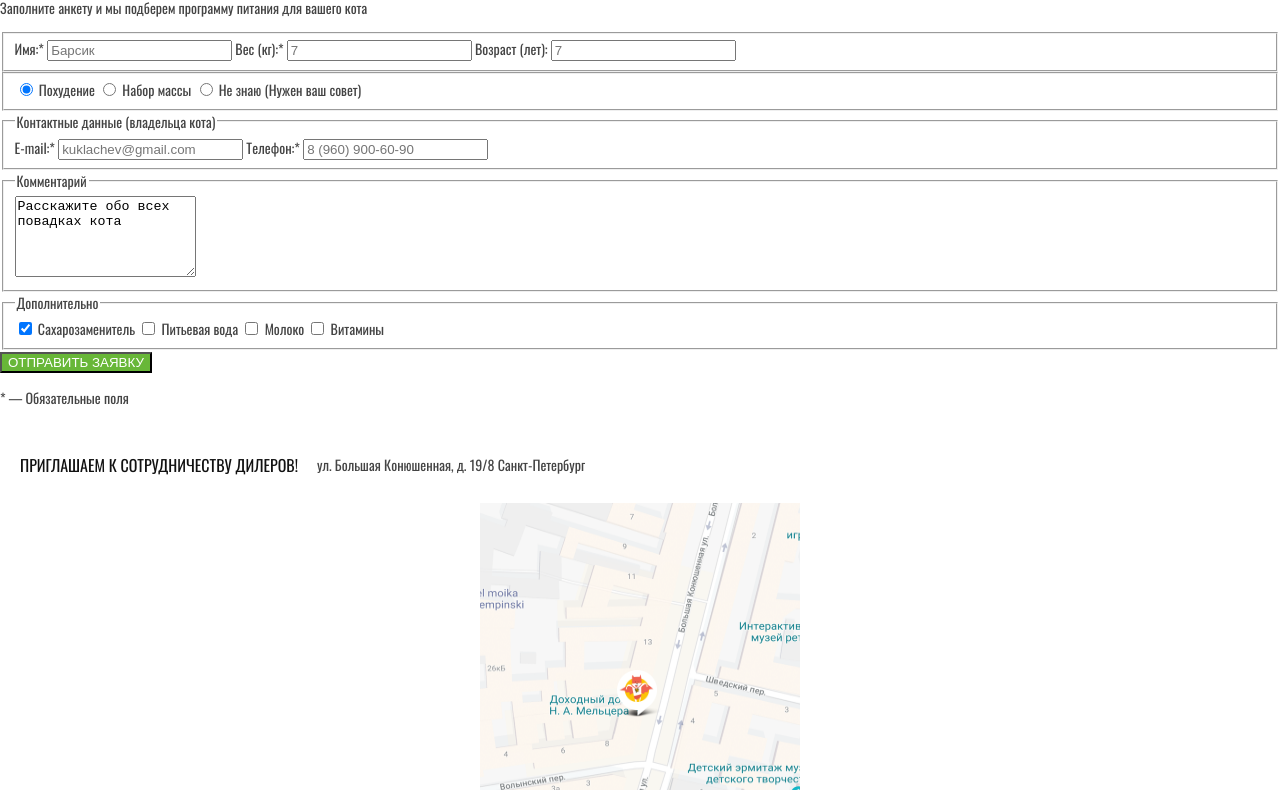
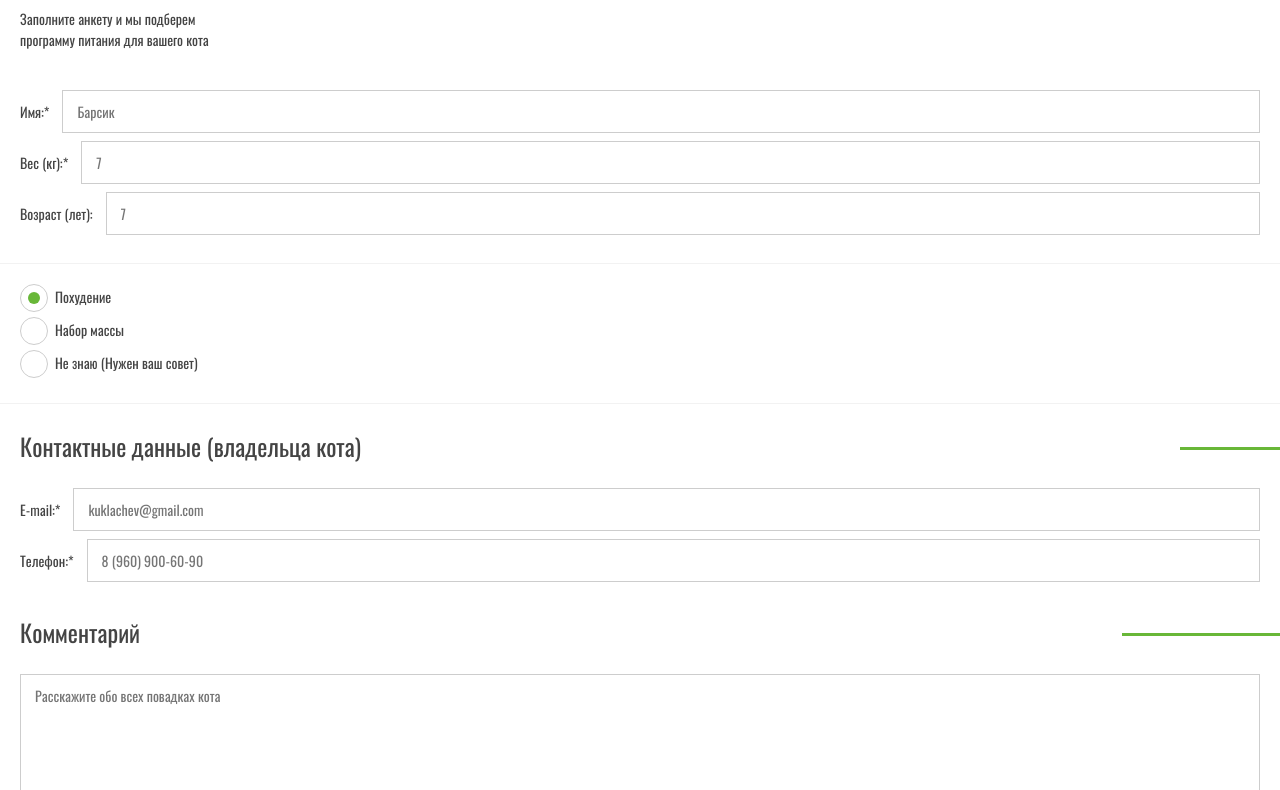
Before and after one commit to AlexanderLevenskikh/148026-cat-energy-19, a website: page source/form.html in a window 1280 px wide. Shown: the part 141-931 px from the top of the page. Drawn offline with nearby package versions, Linux system fonts and the light colour scheme; files that its build step writes are made by us from their sources.

Commit message:
Завершаем вёрстку с препроцессором (формы)

```diff
--- a/source/form.html
+++ b/source/form.html
@@ -41,9 +41,10 @@
       <form class="form" action="https://echo.htmlacademy.ru" method="post">
         <p class="form__action">Заполните анкету и мы подберем программу питания для вашего кота</p>
 
-        <fieldset class="form__fieldset form__cat-info">
+        <fieldset class="form__fieldset form__fieldset--bordered form__cat-info">
           <legend class="visually-hidden">Информация про кота</legend>
 
+          <div class="form__row">
             <label for="cat-name" class="form__label">Имя:*</label>
             <input
               type="text"
@@ -51,9 +52,11 @@
               name="cat-name"
               placeholder="Барсик"
               required
-            class="input"
+              class="input form__input"
             >
+          </div>
 
+          <div class="form__row">
             <label for="cat-weight" class="form__label">Вес (кг):*</label>
             <input
               type="number"
@@ -61,121 +64,165 @@
               name="cat-weight"
               placeholder="7"
               required
-            class="input"
+              class="input form__input"
             >
+          </div>
 
+          <div class="form__row">
             <label for="cat-age" class="form__label">Возраст (лет):</label>
             <input
               type="number"
               id="cat-age"
               name="cat-age"
               placeholder="7"
-            class="input"
+              class="input form__input"
             >
+          </div>
         </fieldset>
 
-        <fieldset class="form__fieldset form__purpose">
+        <fieldset class="form__fieldset form__fieldset--bordered form__purpose">
           <legend class="visually-hidden">Цель выбора программы</legend>
 
+          <div class="form__row">
             <input
               type="radio"
               name="purpose"
               id="purpose-losing-weight"
               value="losingWeight"
               checked
-            class="radio-button"
+              class="radio-button form__radio-button"
             >
-          <label for="purpose-losing-weight">Похудение</label>
+            <label for="purpose-losing-weight" class="form__label">Похудение</label>
+          </div>
+
+          <div class="form__row">
             <input
               type="radio"
               name="purpose"
               id="purpose-mass-gain"
               value="massGain"
-            class="radio-button"
+              class="radio-button form__radio-button"
             >
-          <label for="purpose-mass-gain">Набор массы</label>
+            <label for="purpose-mass-gain" class="form__label">Набор массы</label>
+          </div>
+
+          <div class="form__row">
             <input
               type="radio"
               name="purpose"
               id="purpose-advice-is-required"
               value="adviceIsRequired"
-            class="radio-button"
+              class="radio-button form__radio-button"
             >
-          <label for="purpose-advice-is-required">Не знаю (Нужен ваш совет)</label>
+            <label for="purpose-advice-is-required" class="form__label">Не знаю (Нужен ваш совет)</label>
+          </div>
         </fieldset>
 
         <fieldset class="form__fieldset form__cat-owner-contacts">
-          <legend class="form__legend">Контактные данные (владельца кота)</legend>
+          <legend class="form__legend">
+            <span class="form__subtitle">
+              Контактные&nbsp;данные (владельца&nbsp;кота)
+            </span>
+          </legend>
 
-          <label for="email">E-mail:*</label>
+          <div class="form__row">
+            <label for="email" class="form__label">E-mail:*</label>
             <input
               type="email"
               name="email"
               id="email"
               placeholder="kuklachev@gmail.com"
               required
-            class="input input--email"
+              class="input input--email form__input"
             >
-          <label for="phone">Телефон:*</label>
+          </div>
+
+          <div class="form__row">
+            <label for="phone" class="form__label">Телефон:*</label>
             <input
               type="tel"
               name="phone"
               id="phone"
               placeholder="8 (960) 900-60-90"
               required
-            class="input input--phone"
+              class="input input--phone form__input"
             >
+          </div>
         </fieldset>
 
         <fieldset class="form__fieldset form__comment">
-          <legend class="form__legend">Комментарий</legend>
+          <legend class="form__legend">
+            <span class="form__subtitle">
+              Комментарий
+            </span>
+          </legend>
 
+          <div class="form__row">
             <textarea
               rows="5"
               name="comment"
-            class="textarea"
-          >Расскажите обо всех повадках кота</textarea>
+              class="textarea form__textarea"
+              placeholder="Расскажите обо всех повадках кота"
+            ></textarea>
+          </div>
         </fieldset>
 
         <fieldset class="form__fieldset form__additional">
-          <legend class="form__legend">Дополнительно</legend>
+          <legend class="form__legend">
+            <span class="form__subtitle">
+              Дополнительно
+            </span>
+          </legend>
 
+          <div class="form__row">
             <input
               type="checkbox"
               id="sweetener"
               name="sweetener"
               checked
-            class="checkbox"
+              class="checkbox form__checkbox"
             >
-          <label for="sweetener">Сахарозаменитель</label>
+            <label for="sweetener" class="form__label">Сахарозаменитель</label>
+          </div>
+
+          <div class="form__row">
             <input
               type="checkbox"
               id="water"
               name="water"
-            class="checkbox"
+              class="checkbox form__checkbox"
             >
-          <label for="water">Питьевая вода</label>
+            <label for="water" class="form__label">Питьевая вода</label>
+          </div>
+
+          <div class="form__row">
             <input
               type="checkbox"
               id="milk"
               name="milk"
-            class="checkbox"
+              class="checkbox form__checkbox"
             >
-          <label for="milk">Молоко</label>
+            <label for="milk" class="form__label">Молоко</label>
+          </div>
+
+          <div class="form__row">
             <input
               type="checkbox"
               id="vitamins"
               name="vitamins"
-            class="checkbox"
+              class="checkbox form__checkbox"
             >
-          <label for="vitamins">Витамины</label>
+            <label for="vitamins" class="form__label">Витамины</label>
+          </div>
         </fieldset>
 
-        <input type="submit" value="Отправить заявку" class="button">
+        <div class="form__row">
+          <input type="submit" value="Отправить заявку" class="button form__submit">
+        </div>
         <p class="form__required-fields-label">* — Обязательные поля</p>
       </form>
 
-      <section class="location">
+      <section class="location location--gray">
         <h2 class="visually-hidden">Наше местоположение</h2>
 
         <div class="location__text">
--- a/source/less/blocks/button.less
+++ /dev/null
@@ -1,15 +0,0 @@
-.button {
-  display: inline-flex;
-  justify-content: center;
-  align-items: center;
-  background: @greenBgColor;
-  min-width: 150px;
-  color: @whiteColor;
-  text-transform: uppercase;
-  text-decoration: none;
-
-  &--default {
-    background-color: @lightGrayColor;
-    color: @defaultFontColor;
-  }
-}
--- /dev/null
+++ b/source/less/blocks/form.less
@@ -0,0 +1,90 @@
+.form__action {
+  margin: 20px;
+  max-width: 230px;
+}
+
+.form__fieldset {
+  border: 0;
+  margin: 0;
+  padding: 0;
+  min-width: 0;
+
+  &--bordered {
+    padding-top: 20px;
+    padding-bottom: 20px;
+    border-bottom: 1px solid @lightGrayColor;
+  }
+}
+
+.form__row {
+  display: flex;
+  align-items: center;
+  margin-left: 20px;
+  margin-right: 20px;
+  margin-bottom: 8px;
+}
+
+.form__label {
+  padding-right: 13px;
+}
+
+.form__submit {
+  margin-top: 30px;
+  width: 100%;
+}
+
+.form__legend {
+  display: table;
+  float: left;
+  margin: 0;
+  padding: 0;
+  width: 100%;
+
+  + * {
+    clear: both;
+  }
+}
+
+.form__textarea,
+.form__input {
+  flex-grow: 1;
+}
+
+.form__subtitle {
+  display: inline-block;
+}
+
+.form__cat-owner-contacts {
+  .form__subtitle {
+    max-width: calc(100% - 100px);
+  }
+
+  .form__legend {
+    .subtitle(100px);
+  }
+}
+
+.form__comment {
+  .form__subtitle {
+    max-width: calc(100% - 158px);
+  }
+
+  .form__legend {
+    .subtitle(158px);
+  }
+}
+
+.form__additional {
+  .form__subtitle {
+    max-width: calc(100% - 136px);
+  }
+
+  .form__legend {
+    .subtitle(136px);
+  }
+}
+
+.form__required-fields-label {
+  margin-bottom: 35px;
+  text-align: center;
+}
--- a/source/less/blocks/location.less
+++ b/source/less/blocks/location.less
@@ -25,6 +25,3 @@
   line-height: 1.43;
   font-style: normal;
 }
-
-.location__map {
-}
--- a/source/less/blocks/map.less
+++ b/source/less/blocks/map.less
@@ -13,7 +13,7 @@
   top: 167px;
   width: 55px;
   height: 53px;
-  background: url('../../img/map-pin.png') no-repeat;
+  background: url("../../img/map-pin.png") no-repeat;
   /* background-clip: unset; */
   background-size: contain;
   font-size: 0;
--- /dev/null
+++ b/source/less/blocks/page-form.less
@@ -0,0 +1,6 @@
+.page-form__title {
+  margin: 10px 20px 20px;
+  font-size: 36px;
+  font-weight: normal;
+  line-height: 1.67;
+}
--- a/source/less/blocks/result.less
+++ b/source/less/blocks/result.less
@@ -43,7 +43,7 @@
   }
 
   .result__type::after {
-    content: ':';
+    content: ":";
     margin-left: -2px;
   }
 }
--- /dev/null
+++ b/source/less/controls.less
@@ -0,0 +1,123 @@
+.button {
+  .clear-button-styles();
+  display: inline-flex;
+  justify-content: center;
+  align-items: center;
+  padding: 10px 0;
+  background: @greenBgColor;
+  min-width: 150px;
+  color: @whiteColor;
+  text-transform: uppercase;
+  text-decoration: none;
+
+  &--default {
+    background-color: @lightGrayColor;
+    color: @defaultFontColor;
+  }
+}
+
+.textarea,
+.input {
+  padding: 10px 14px;
+  font: inherit;
+  color: #444444;
+  border: 1px solid @inputDefault;
+  outline: none;
+
+  &:active,
+  &:focus {
+    border-color: @inputActive;
+  }
+
+  &--error {
+    border-color: @inputError;
+  }
+}
+
+.radio-button {
+  position: absolute;
+  left: -9999px;
+
+  &:checked + label::after {
+    opacity: 1;
+    transform: scale(1);
+  }
+}
+
+.radio-button + label {
+  position: relative;
+  padding-left: 35px;
+  cursor: pointer;
+  line-height: 25px;
+  display: inline-block;
+
+  &::before {
+    content: "";
+    position: absolute;
+    left: 0;
+    top: 0;
+    width: 28px;
+    height: 28px;
+    border: 1px solid @inputDefault;
+    border-radius: 100%;
+    background: @whiteColor;
+  }
+
+  &::after {
+    content: "";
+    width: 12px;
+    height: 12px;
+    background: @greenBgColor;
+    position: absolute;
+    top: 8px;
+    left: 8px;
+    border-radius: 100%;
+    opacity: 0;
+    transform: scale(0);
+    transition: all 0.2s ease;
+  }
+}
+
+.checkbox {
+  position: absolute;
+  left: -9999px;
+
+  &:checked + label::after {
+    opacity: 1;
+    transform: scale(1);
+  }
+}
+
+.checkbox + label {
+  position: relative;
+  padding-left: 35px;
+  cursor: pointer;
+  line-height: 25px;
+  display: inline-block;
+
+  &::before {
+    content: "";
+    position: absolute;
+    left: 0;
+    top: 0;
+    width: 28px;
+    height: 28px;
+    border: 1px solid @inputDefault;
+    background: @whiteColor;
+  }
+
+  &::after {
+    content: "";
+    background-image: url("../img/icon-tick.svg");
+    background-size: contain;
+    background-repeat: no-repeat;
+    width: 20px;
+    height: 15px;
+    position: absolute;
+    top: 6px;
+    left: 4px;
+    opacity: 0;
+    transform: scale(0);
+    transition: all 0.2s ease;
+  }
+}
--- a/source/less/style.less
+++ b/source/less/style.less
@@ -2,8 +2,10 @@
 @import "mixins";
 @import "variables";
 @import "fonts";
+@import "controls";
 @import "blocks/page-header";
 @import "blocks/page-footer";
+@import "blocks/page-form";
 @import "blocks/page-catalog";
 @import "blocks/main-nav";
 @import "blocks/nutrition-program";
@@ -20,5 +22,5 @@
 @import "blocks/map";
 @import "blocks/additional-catalog";
 @import "blocks/additional-good";
+@import "blocks/form";
 @import "blocks/range";
-@import "blocks/button";
--- a/source/less/variables.less
+++ b/source/less/variables.less
@@ -18,3 +18,7 @@
 
 @catalog-icon-offset-left: 22px;
 @catalog-icon-offset-top: 24px;
+
+@inputDefault: #cdcdcd;
+@inputActive: #444444;
+@inputError: #ff8282;
```
Also changed, not shown: source/less/blocks/additional-catalog.less (+1 -15 lines), source/less/blocks/range.less (+3 -4 lines), source/less/mixins.less (+18 -0 lines), source/less/blocks/story.less (line endings or trailing spaces). Lines whose indentation alone changed are shown as unchanged.
